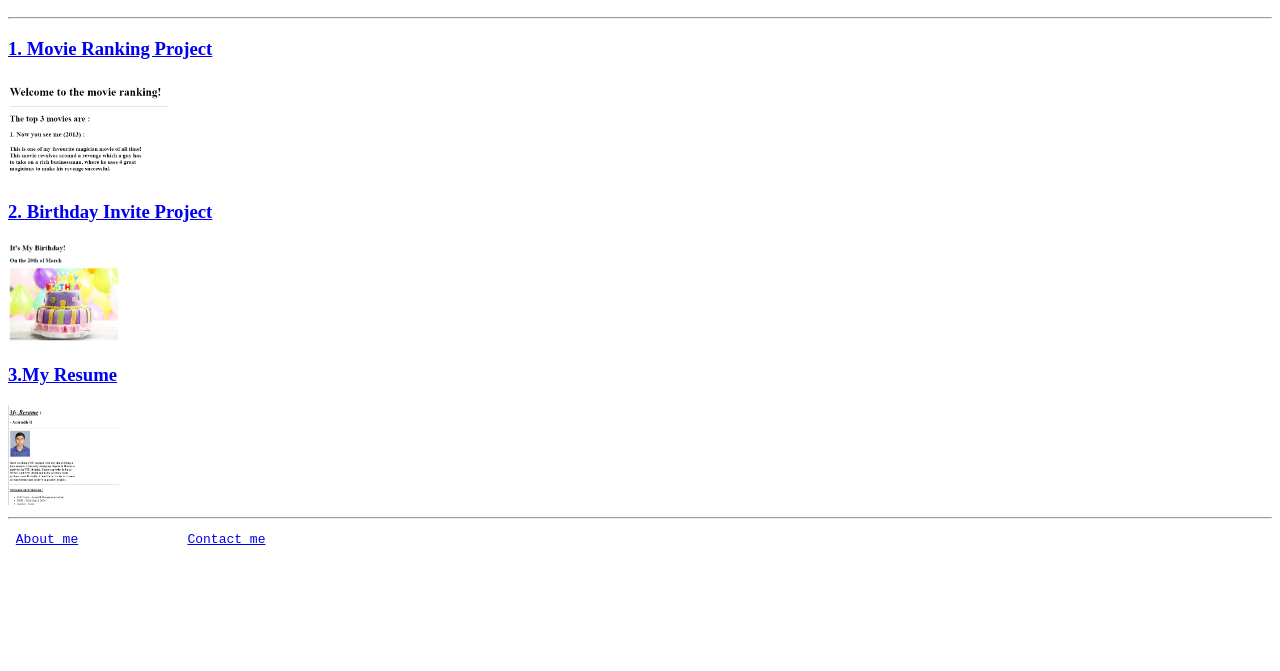
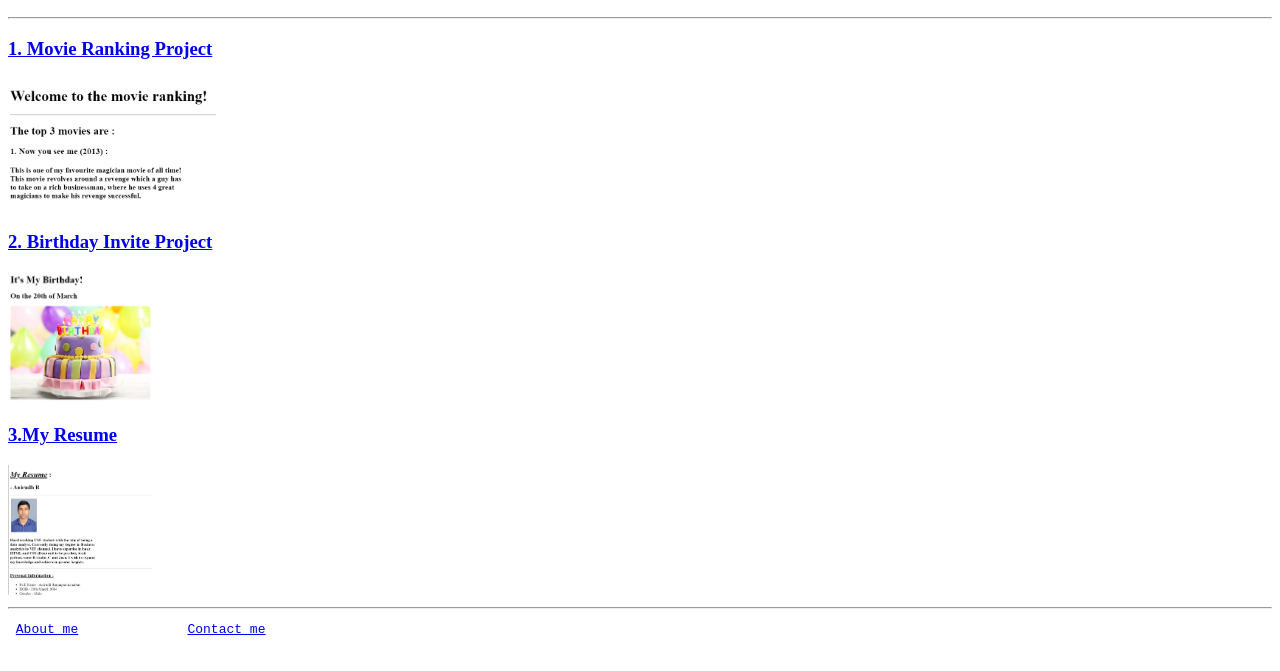
Before and after one commit to Anirudhr04/HTML-Portfolio, a plain HTML site: page index.html in a window 1280 px wide. Shown: the part 111-782 px from the top of the page. Drawn offline with Linux system fonts and the light colour scheme.

Commit message:
Update index.html

```diff
--- a/index.html
+++ b/index.html
@@ -13,11 +13,11 @@
     </header>
     <main>
         <h3><a href="./public/movie-ranking.html">1. Movie Ranking Project</a></h3>
-        <img src="./assets/images/movie-ranking.png" alt="Movie ranking demo image" height="100px">
+        <img src="./assets/images/movie-ranking.png" alt="Movie ranking demo image" height="130px">
         <h3><a href="./public/birthday-invite.html">2. Birthday Invite Project</a></h3>
-        <img src="./assets/images/birthday-invite.png" alt="cake image" height="100px">
+        <img src="./assets/images/birthday-invite.png" alt="cake image" height="130px">
         <h3><a href="./Capstone 1 (resume)/index.html">3.My Resume</a></h3>
-        <img src="./assets/images/my-resume.png" alt="Anirudh's Resume" height="100px">
+        <img src="./assets/images/my-resume.png" alt="Anirudh's Resume" height="130px">
         <hr>
     </main>
     <footer>
```
